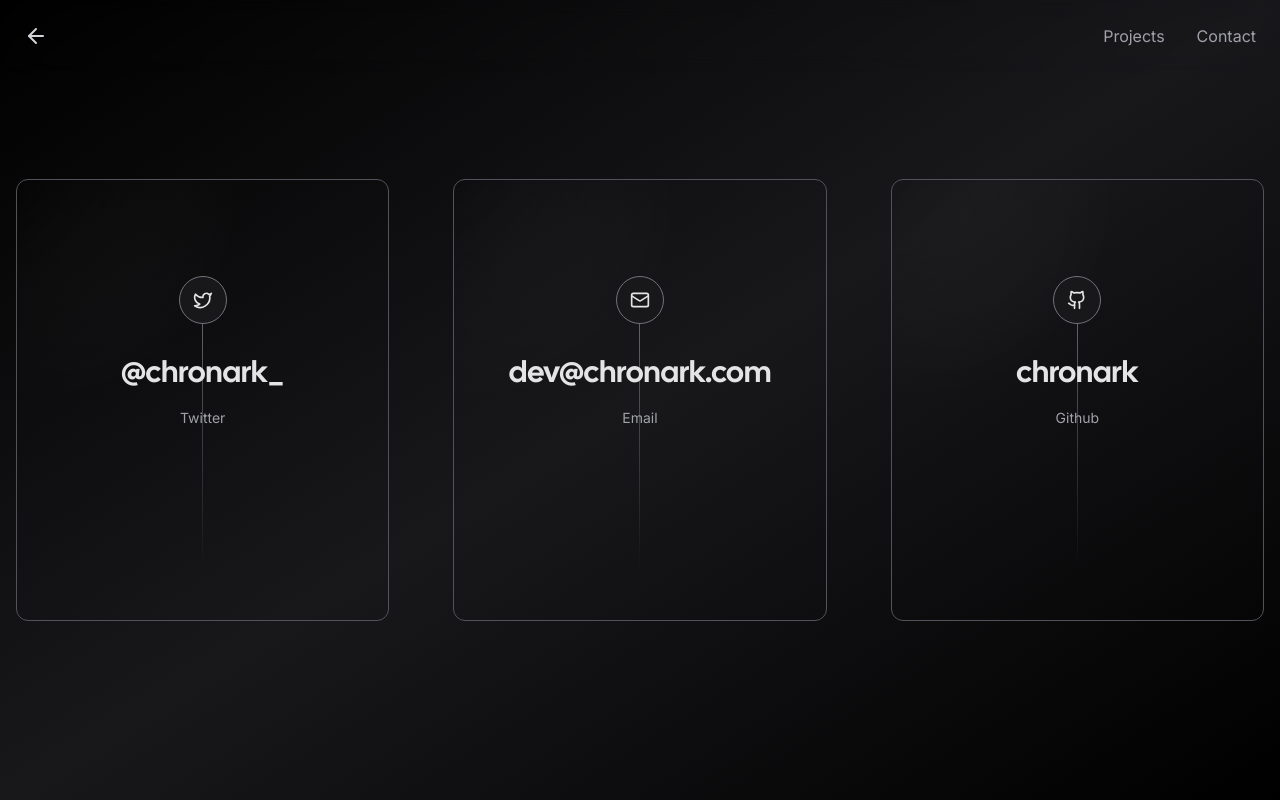
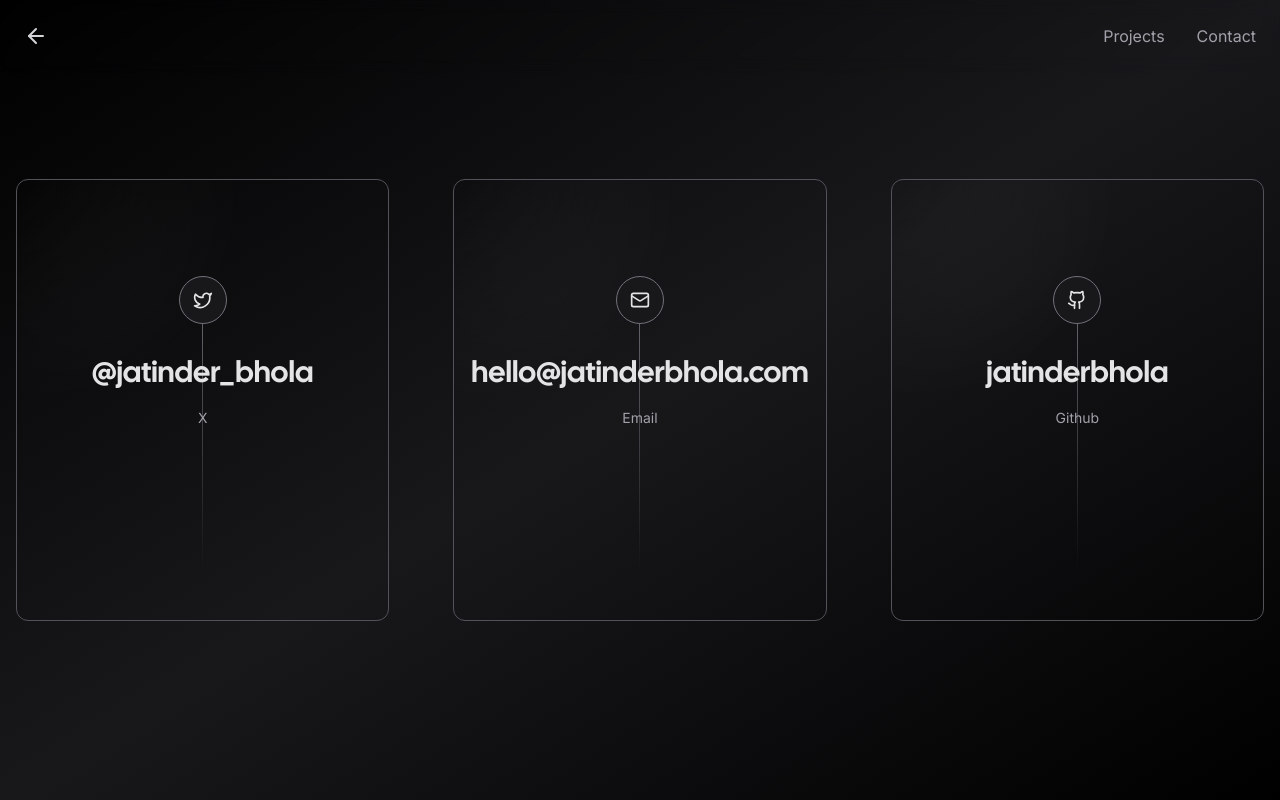
Before and after one commit to jatinderbhola/jatinderbhola-portfolio, a Next.js app: page /contact in a window 1280 px wide. Built offline with nearby package versions, Linux system fonts and the light colour scheme; no server answers; what tailwindcss-debug-screens would draw is missing.

Commit message:
JB-000: Updating contact page

```diff
--- a/app/contact/page.tsx
+++ b/app/contact/page.tsx
@@ -7,21 +7,21 @@
 const socials = [
 	{
 		icon: <Twitter size={20} />,
-		href: "https://twitter.com/chronark_",
-		label: "Twitter",
-		handle: "@chronark_",
+		href: "https://twitter.com/jatinder_bhola",
+		label: "X",
+		handle: "@jatinder_bhola",
 	},
 	{
 		icon: <Mail size={20} />,
-		href: "mailto:dev@chronark.com",
+		href: "mailto:hello@jatinderbhola.com",
 		label: "Email",
-		handle: "dev@chronark.com",
+		handle: "hello@jatinderbhola.com",
 	},
 	{
 		icon: <Github size={20} />,
-		href: "https://github.com/chronark",
+		href: "https://github.com/jatinderbhola",
 		label: "Github",
-		handle: "chronark",
+		handle: "jatinderbhola",
 	},
 ];
 
```
